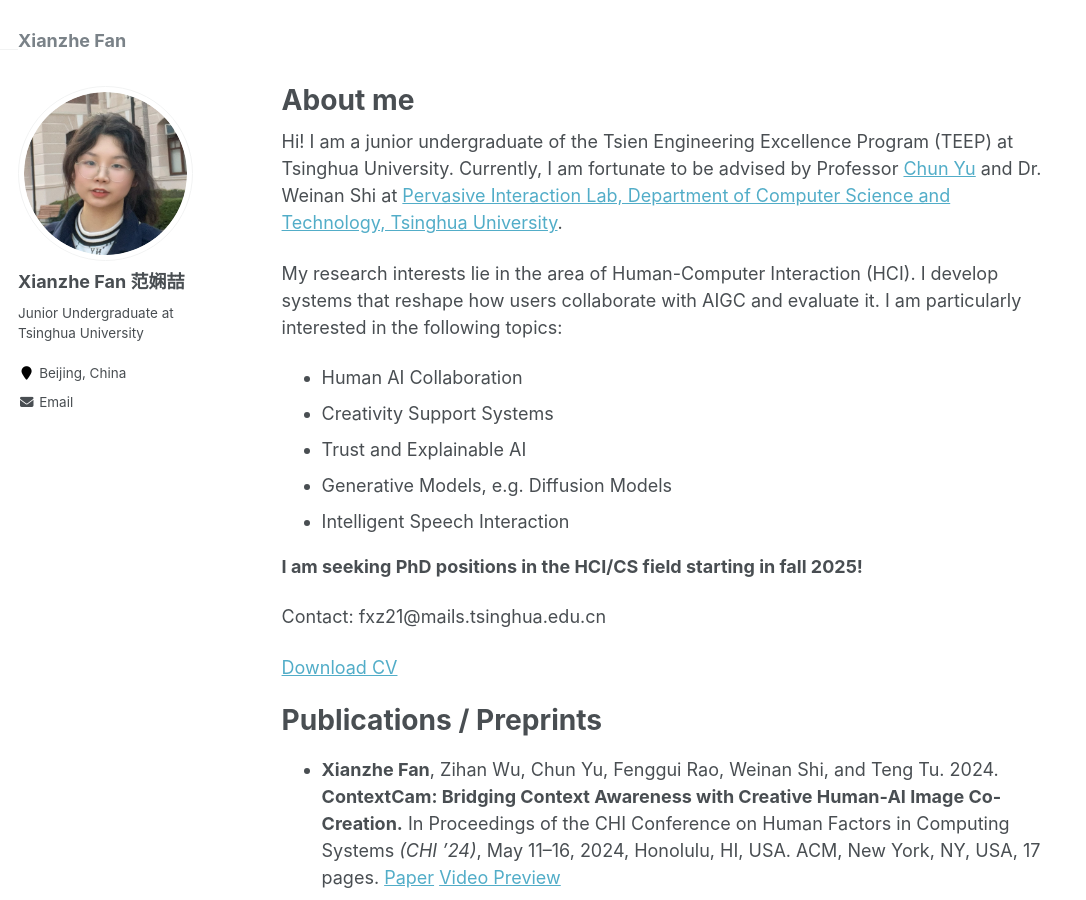
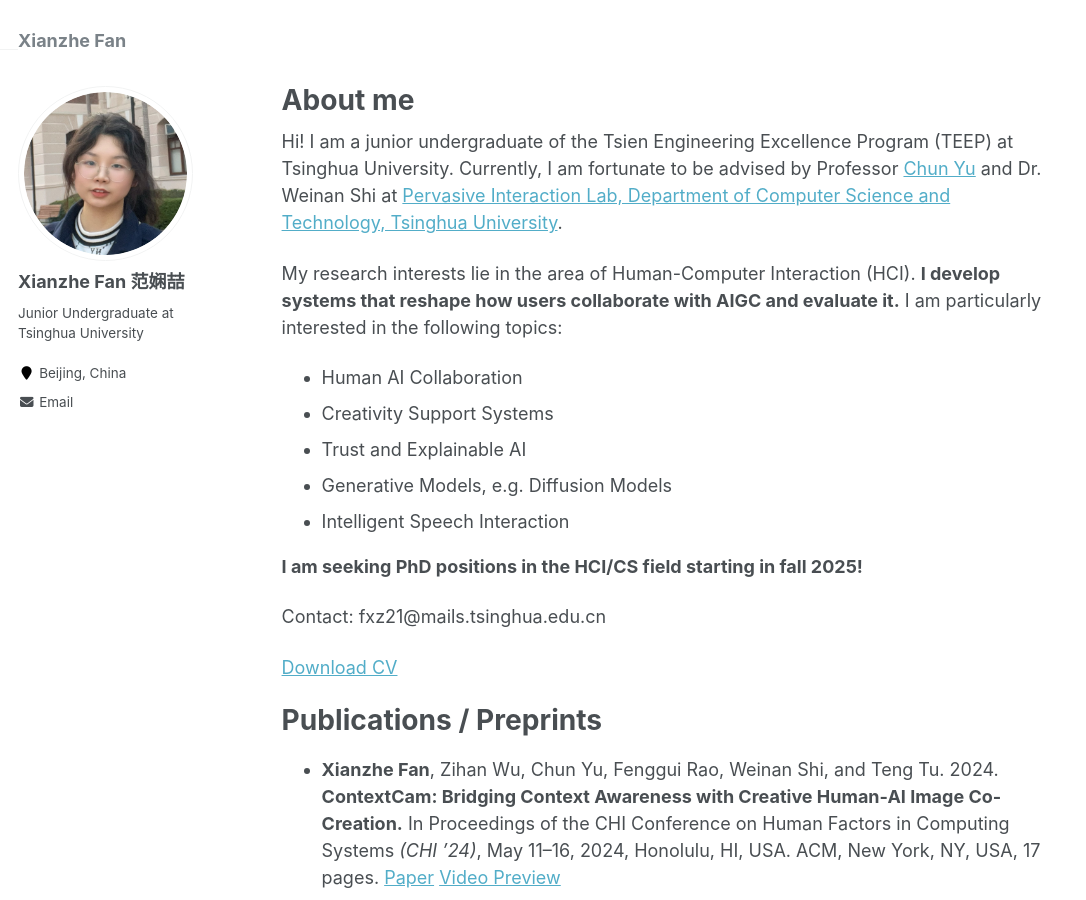
Before and after one commit to RidiculousRonZzz/RidiculousRonZzz.github.io, a Jekyll site: the page built from _pages/about.md, in a window 1280 px wide and 900 px high. Shown: the whole window, without its empty margins (0-1086 px from the left). Built offline with Jekyll 4.4.1, drawn with Linux system fonts in a browser that asks for light colours.

Commit message:
Add files via upload

```diff
--- a/_pages/about.md
+++ b/_pages/about.md
@@ -12,7 +12,7 @@ Hi! I am a junior undergraduate of the Tsien Engineering Excellence Program (TEE
 Currently, I am fortunate to be advised by Professor [Chun Yu](https://pi.cs.tsinghua.edu.cn/lab/people/ChunYu/) and Dr. Weinan Shi at [Pervasive Interaction Lab, Department of Computer Science and Technology, Tsinghua University](https://pi.cs.tsinghua.edu.cn/).
 
 My research interests lie in the area of Human-Computer Interaction (HCI).
-I develop systems that reshape how users collaborate with AIGC and evaluate it.
+**I develop systems that reshape how users collaborate with AIGC and evaluate it.**
 I am particularly interested in the following topics:
 * Human AI Collaboration
 * Creativity Support Systems
```
